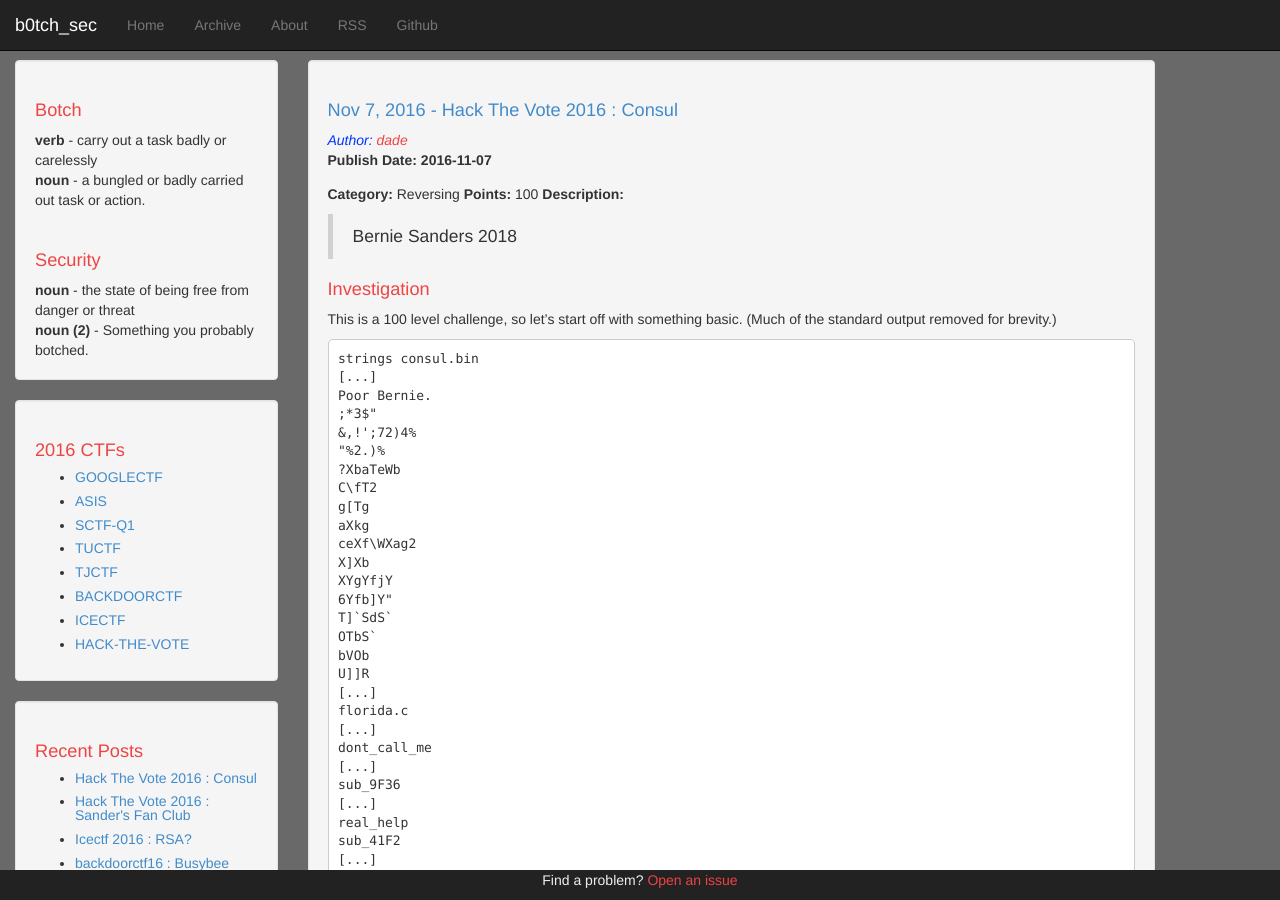
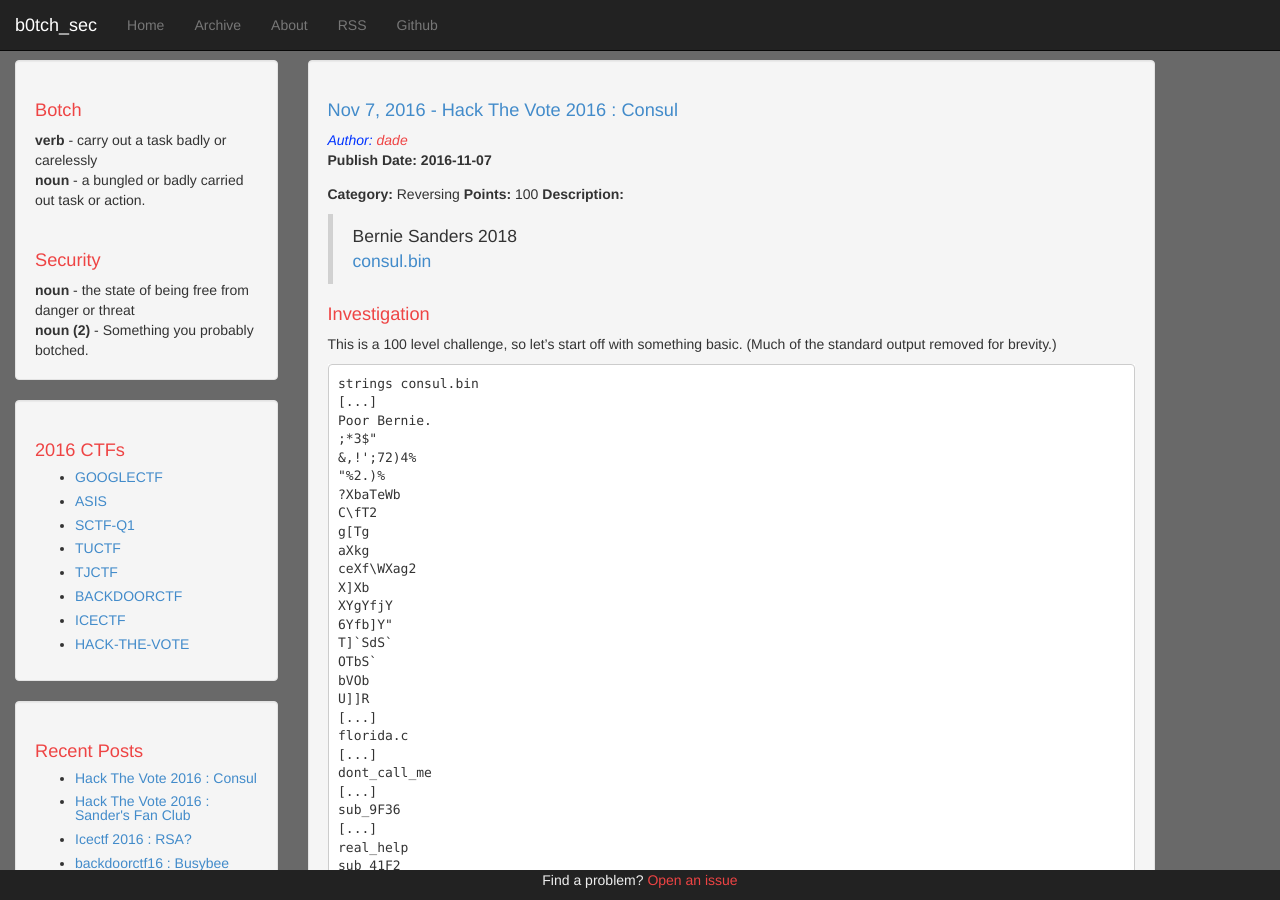
Before and after one commit to b0tchsec/b0tchsec.github.io, a Jekyll site: the page built from 2016/hack-the-vote/_posts/2016-11-07-consul.md, in a window 1280 px wide and 900 px high. Built offline with Jekyll 4.4.1, drawn with Linux system fonts in a browser that asks for light colours.

Commit message:
Update to include link to consul.bin

```diff
--- a/2016/hack-the-vote/_posts/2016-11-07-consul.md
+++ b/2016/hack-the-vote/_posts/2016-11-07-consul.md
@@ -12,7 +12,7 @@ category:
 **Points:** 100
 **Description:**
 
->Bernie Sanders 2018
+>Bernie Sanders 2018 <br />[consul.bin]({{ site.static }}/2016/hack-the-vote/consul.bin)
 
 # Investigation
 This is a 100 level challenge, so let's start off with something basic. (Much of the standard output removed for brevity.)
```
